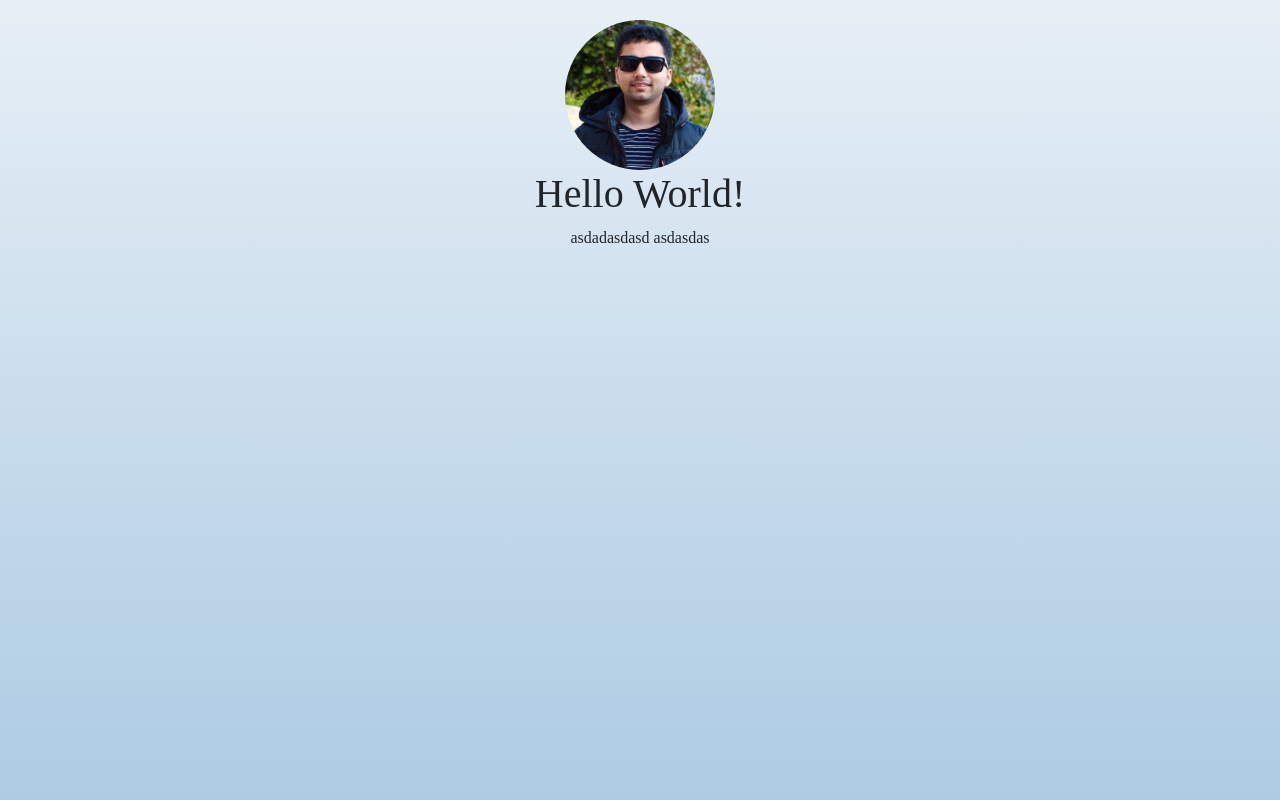
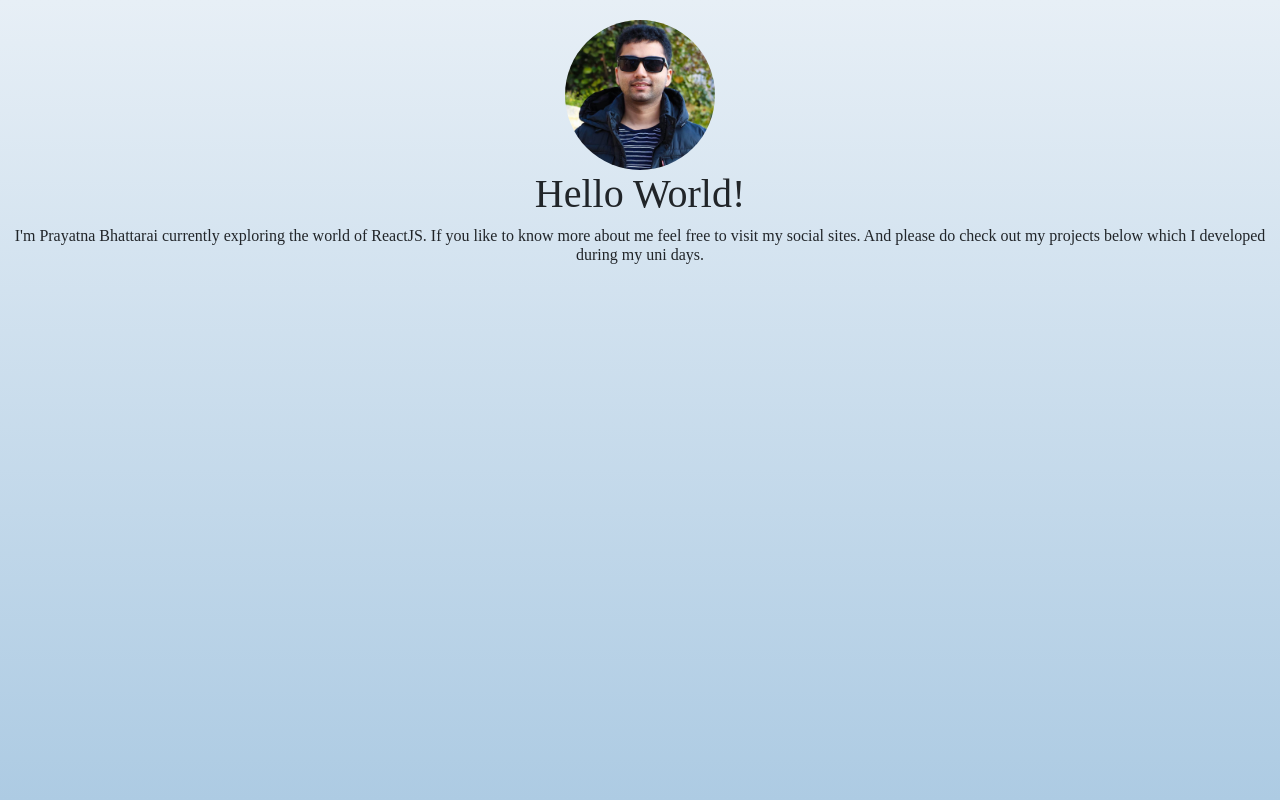
Before and after one commit to prayatna/mysite, a React (Create React App) app: page / in a window 1280 px wide. Shown: the top 800 px of the page. Built offline with nearby package versions, Linux system fonts and the light colour scheme; what webfontloader would draw is missing.

Commit message:
description added in intro

```diff
--- a/src/Components/Intro/Intro.js
+++ b/src/Components/Intro/Intro.js
@@ -27,18 +27,29 @@ const intro = () => {
 
                 <Parallax
                     offsetYMax={0}
-                    offsetYMin={-200}
+                    offsetYMin={-50}
                     slowerScrollRate
                 >
+                    <div>
+                        <h6>
+                            I'm Prayatna Bhattarai currently exploring the world of
+                            ReactJS. If you like to know more about me feel free
+                            to visit my social sites. And please do check out my projects
+                            below which I developed during my uni days.
+                        </h6>
 
-                    asdadasdasd asdasdas
+                    </div>
                 </Parallax>
 
             </Parallax>
 
+
+
         </div>
 
     );
-}
+};
+
+
 
 export default intro
```
